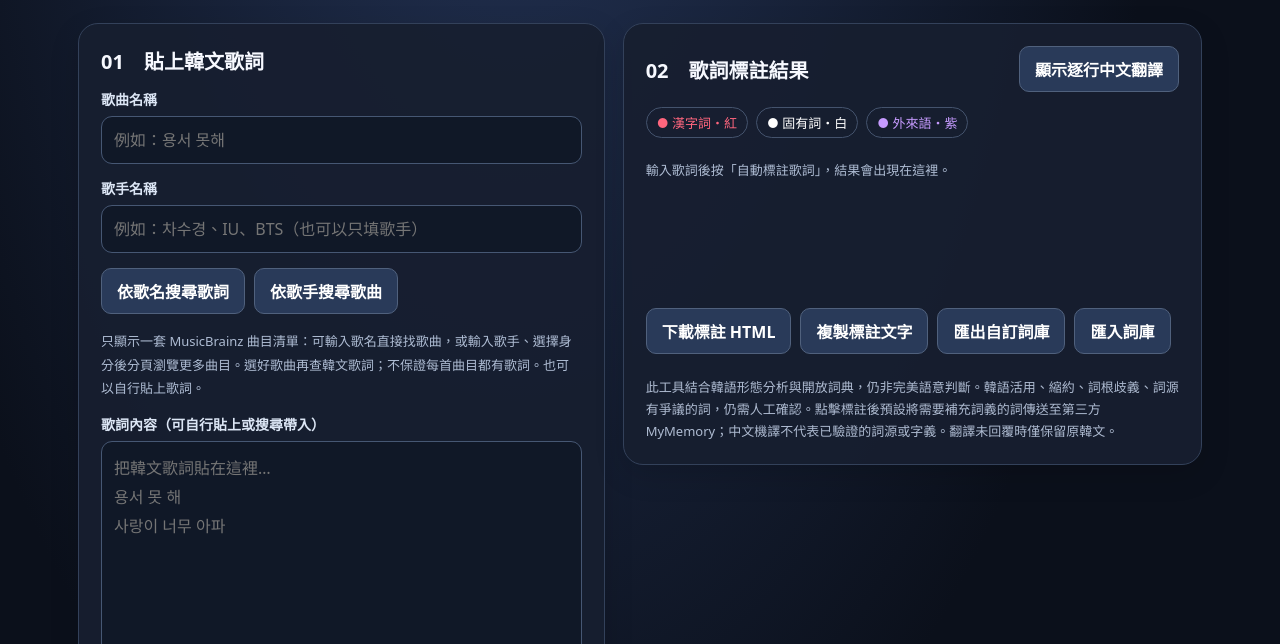
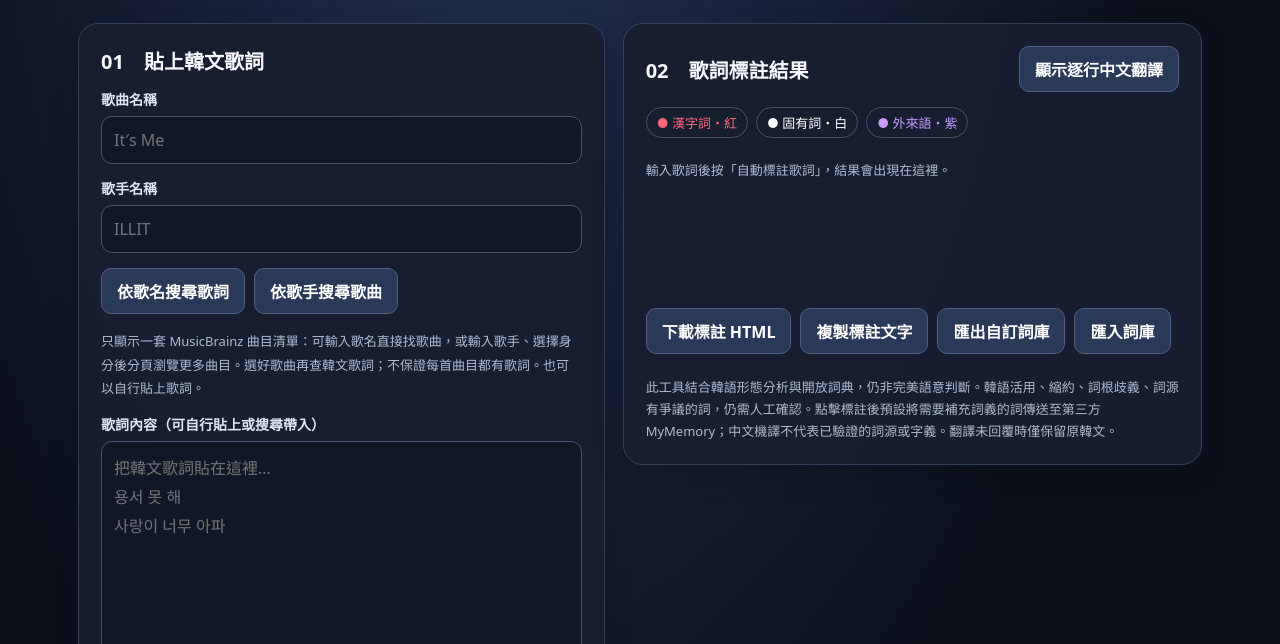
Before and after one commit to smartleo123/Korea-Lyrics-Translator, a website built with Vite: page index.html in a window 1280 px wide. Shown: the part 156-800 px from the top of the page. Built offline with nearby package versions, Linux system fonts and the light colour scheme; files whose address does not match are found by name; what garu-ko would draw is missing.

Commit message:
Update song and artist input placeholders to It′s Me and ILLIT

```diff
--- a/index.html
+++ b/index.html
@@ -22,8 +22,8 @@ dialog{background:#1b2740;border:1px solid #7590b6;border-radius:16px;color:whit
 @media(max-width:480px){.song-option{align-items:flex-start;flex-direction:column}.output-heading{align-items:flex-start}}
 </style></head><body><main><header><div class="eyebrow">KOREA LYRICS TRANSLATOR</div><h1>韓語歌詞詞源標註器</h1><p>貼上歌詞，即可逐行對照。<b style="color:var(--red)">紅色漢字詞</b>、<b>白色固有詞</b>、<b style="color:var(--violet)">紫色外來語</b>。原諺文保留，漢字與中文註解一開始就全部顯示。</p></header>
 <div class="layout">
-<section class="panel"><h2>01　貼上韓文歌詞</h2><label for="title">歌曲名稱</label><input id="title" placeholder="例如：용서 못해" maxlength="120">
-<label for="artist">歌手名稱</label><input id="artist" placeholder="例如：차수경、IU、BTS（也可以只填歌手）" maxlength="120">
+<section class="panel"><h2>01　貼上韓文歌詞</h2><label for="title">歌曲名稱</label><input id="title" placeholder="It′s Me" maxlength="120">
+<label for="artist">歌手名稱</label><input id="artist" placeholder="ILLIT" maxlength="120">
 <div class="actions"><button id="findLyrics" type="button">依歌名搜尋歌詞</button><button id="findArtistSongs" type="button">依歌手搜尋歌曲</button></div>
 <div id="songSearchStatus" class="hint" role="status" aria-live="polite"></div><div id="artistDirectory" class="artist-directory" hidden></div><div id="songResults" class="song-results" aria-label="歌曲搜尋結果"></div>
 <p class="hint">只顯示一套 MusicBrainz 曲目清單：可輸入歌名直接找歌曲，或輸入歌手、選擇身分後分頁瀏覽更多曲目。選好歌曲再查韓文歌詞；不保證每首曲目都有歌詞。也可以自行貼上歌詞。</p>
```
